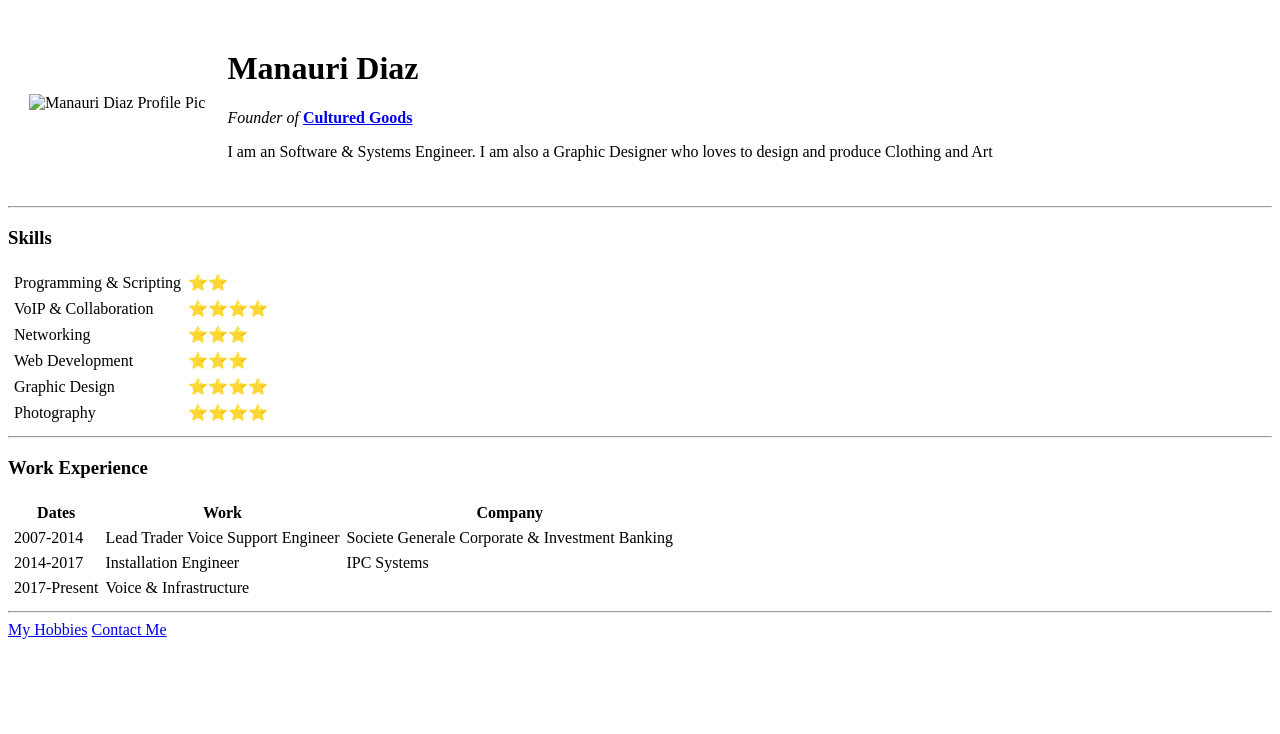
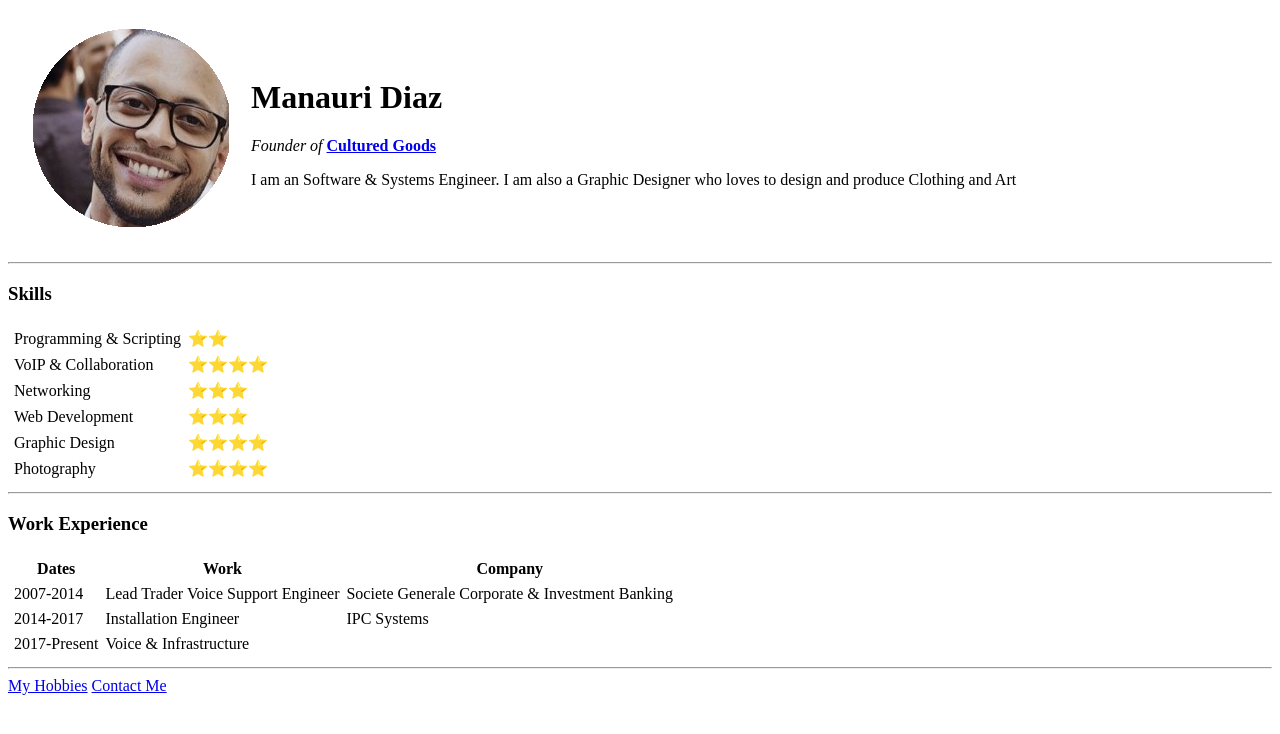
Before and after one commit to ManauriDiaz/cv, a plain HTML site: page index.html in a window 1280 px wide. Drawn offline with Linux system fonts and the light colour scheme.

Commit message:
Update index.html

```diff
--- a/index.html
+++ b/index.html
@@ -7,7 +7,7 @@
   <body>
     <table cellspacing="20">
       <tr>
-        <td><img src="images\ManauriDiazProfilePng.png" alt=" Manauri Diaz Profile Pic"></td>
+        <td><img src="ManauriDiazProfilePng.png" alt=" Manauri Diaz Profile Pic"></td>
         <td><h1>Manauri Diaz</h1>
         <p><em>Founder of</em> <strong><a href="http://www.CulturedGoods.com">Cultured Goods</a></strong></p>
         <p>I am an Software & Systems Engineer. I am also a Graphic Designer who loves to design and produce Clothing and Art</p></td>
```
